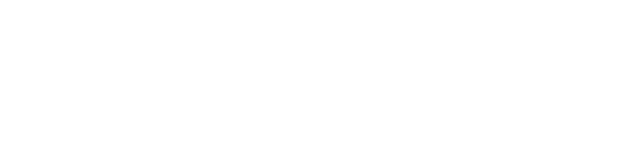
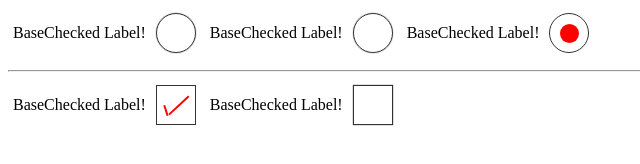
Before and after one commit to erselgulyaz/baseChecked, a website: page index.html in a window 1280 px wide. Shown: the whole page, without its empty margins (0-640 px from the left). Drawn offline with Linux system fonts and the light colour scheme; files that its build step writes are made by us from their sources.

Commit message:
outToCenter
I'm added the first animationName parameter. With the outToCenter, center animation is started from the selection area border areas.

```diff
--- a/index.html
+++ b/index.html
@@ -11,6 +11,27 @@
   <title>baseChecked</title>
 </head>
 <body>
+  <div class="bc-wrapper">
+    <span class="bc-label">BaseChecked Label!</span>
+    <input type="radio" name="radioSample" class="bc-item" />
+  </div>
+  <div class="bc-wrapper">
+    <span class="bc-label">BaseChecked Label!</span>
+    <input type="radio" name="radioSample" class="bc-item" />
+  </div>
+  <div class="bc-wrapper">
+    <span class="bc-label">BaseChecked Label!</span>
+    <input type="radio" name="radioSample" class="bc-item" checked />
+  </div>
+  <hr>
+  <div class="bc-wrapper">
+    <span class="bc-label">BaseChecked Label!</span>
+    <input type="checkbox" name="checkboxSample" class="bc-item" checked />
+  </div>
+  <div class="bc-wrapper">
+    <span class="bc-label">BaseChecked Label!</span>
+    <input type="checkbox" name="checkboxSample" class="bc-item" />
+  </div>
 
 </body>
 </html>
--- a/src/scripts/baseChecked.js
+++ b/src/scripts/baseChecked.js
@@ -5,7 +5,7 @@ let baseChecked = {
     infoEl: '.bc-label',
     activeClass: 'bc-selected',
     disabledEl: 'bc-disabled',
-    animationName: 'animation-name',
+    animationName: '',
     buttonClass: 'bc-button',
     buttonText: ''
   },
@@ -13,7 +13,7 @@ let baseChecked = {
     const resultEl = baseChecked.extend(baseChecked.defaults, options),
           items = document.querySelectorAll(resultEl.wrapperEl);
 
-    let itemFormEl, itemButtonEl, itemName, itemType;
+    let itemFormEl, itemButtonEl, itemName, itemType, itemAnimation;
 
     baseChecked.clickAction(resultEl);
 
@@ -22,10 +22,12 @@ let baseChecked = {
       itemFormEl = item.querySelector(resultEl.mainEl);
       itemName = itemFormEl.getAttribute('name');
       itemType = itemFormEl.getAttribute('type');
+      itemAnimation = resultEl.animationName;
 
       /* added data attribute from wrapper  */
       item.setAttribute('data-bc-name' , itemName);
       item.setAttribute('data-bc-type' , itemType);
+      resultEl.animationName.length > 0 && item.setAttribute('data-bc-animation' , itemAnimation);
 
       /* button created */
       itemButtonEl = document.createElement('span');
@@ -111,5 +113,7 @@ const closestSelector = () => { /* ie9+ closest polyfill */
 
 window.addEventListener('load', () => {
   closestSelector();
-  baseChecked.init();
+  baseChecked.init({
+    animationName: 'outToCenter'
+  });
 });
--- /dev/null
+++ b/src/stylesheets/_outToCenter.scss
@@ -0,0 +1,71 @@
+/* animationName: 'outToCenter' */
+.bc-wrapper[data-bc-animation="outToCenter"] {
+  .bc-button {
+    &:before, &:after {
+      content: "";
+      transition: all .4s ease-in-out;
+    }
+  }
+  &[data-bc-type="radio"] {
+    .bc-button {
+      &:before {
+        border-radius: 40px;
+        height: 100%;
+        left: 0;
+        position: absolute;
+        top: 0;
+        width: 100%;
+      }
+    }
+  }
+  &[data-bc-type="checkbox"] {
+    .bc-button {
+      &:before, &:after {
+        background-color: #f00;
+        height: 100%;
+        opacity: 0;
+        position: absolute;
+        top: 0;
+        width: 2px;
+      }
+      &:before {
+        left: 0;
+      }
+      &:after {
+        right: 0;
+      }
+    }
+  }
+  &.bc-selected {
+    &[data-bc-type="radio"] {
+      .bc-button {
+        &:before {
+          background-color: #f00;
+          height: 50%;
+          left: 25%;
+          top: 25%;
+          width: 50%;
+        }
+      }
+    }
+    &[data-bc-type="checkbox"] {
+      .bc-button {
+        &:before, &:after {
+          opacity: 1;
+        }
+        &:before {
+          height: 30%;
+          left: 21%;
+          top: 49%;
+          transform: rotate(-18deg);
+        }
+        &:after {
+          height: 70%;
+          left: 57%;
+          top: 17%;
+          transform: rotate(47deg);
+        }
+      }
+    }
+  }
+}
--- a/src/stylesheets/baseChecked.scss
+++ b/src/stylesheets/baseChecked.scss
@@ -1,3 +1,4 @@
+@import 'outToCenter';
 .bc {
   &-wrapper {
     display: inline-block;
@@ -11,7 +12,7 @@
     display: inline-block;
     float: left;
     font-size: 16px;
-    line-height: 20px;
+    line-height: 40px;
     padding: 0 10px 0 0;
 
   }
@@ -19,14 +20,16 @@
     border: 1px solid #333333;
     box-shadow: 0px 0px 1px 0px rgba(51, 51, 51, 1);
     display: inline-block;
-    height: 20px;
-    width: 20px;
+    height: 40px;
+    position: relative;
+    width: 40px;
     .bc-wrapper[data-bc-type="radio"] & {
-      border-radius: 20px;
+      border-radius: 40px;
+      &:after {
+        border-radius: 40px;
+      }
     }
     .bc-selected & {
-      background-color: #9B2A23;
-      border-color: #9B2A23;
       box-shadow: none;
     }
   }
```
Also changed, not shown: dist/baseChecked.css, dist/baseChecked.min.css, dist/baseChecked.min.js, dist/baseChecked.prod.js.
